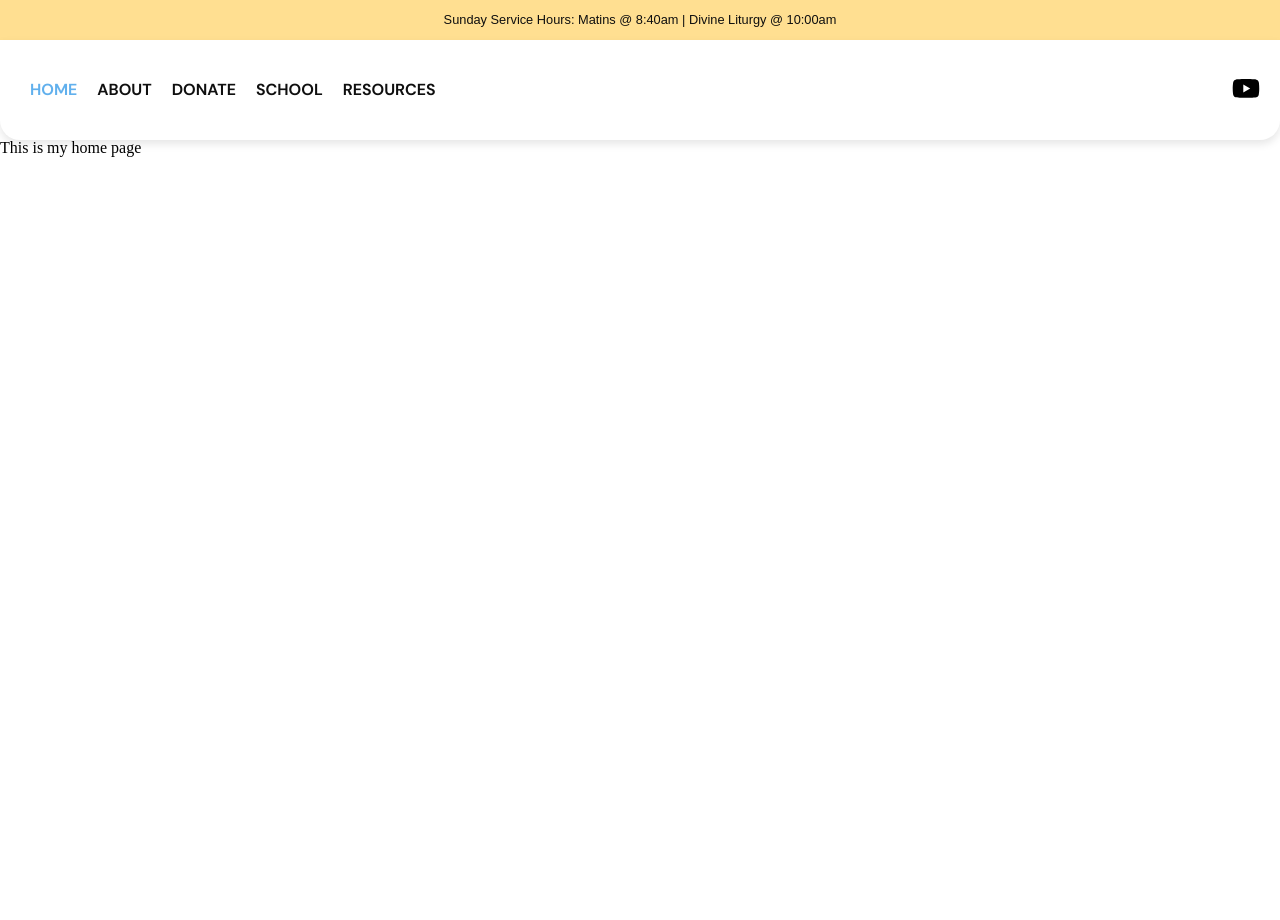
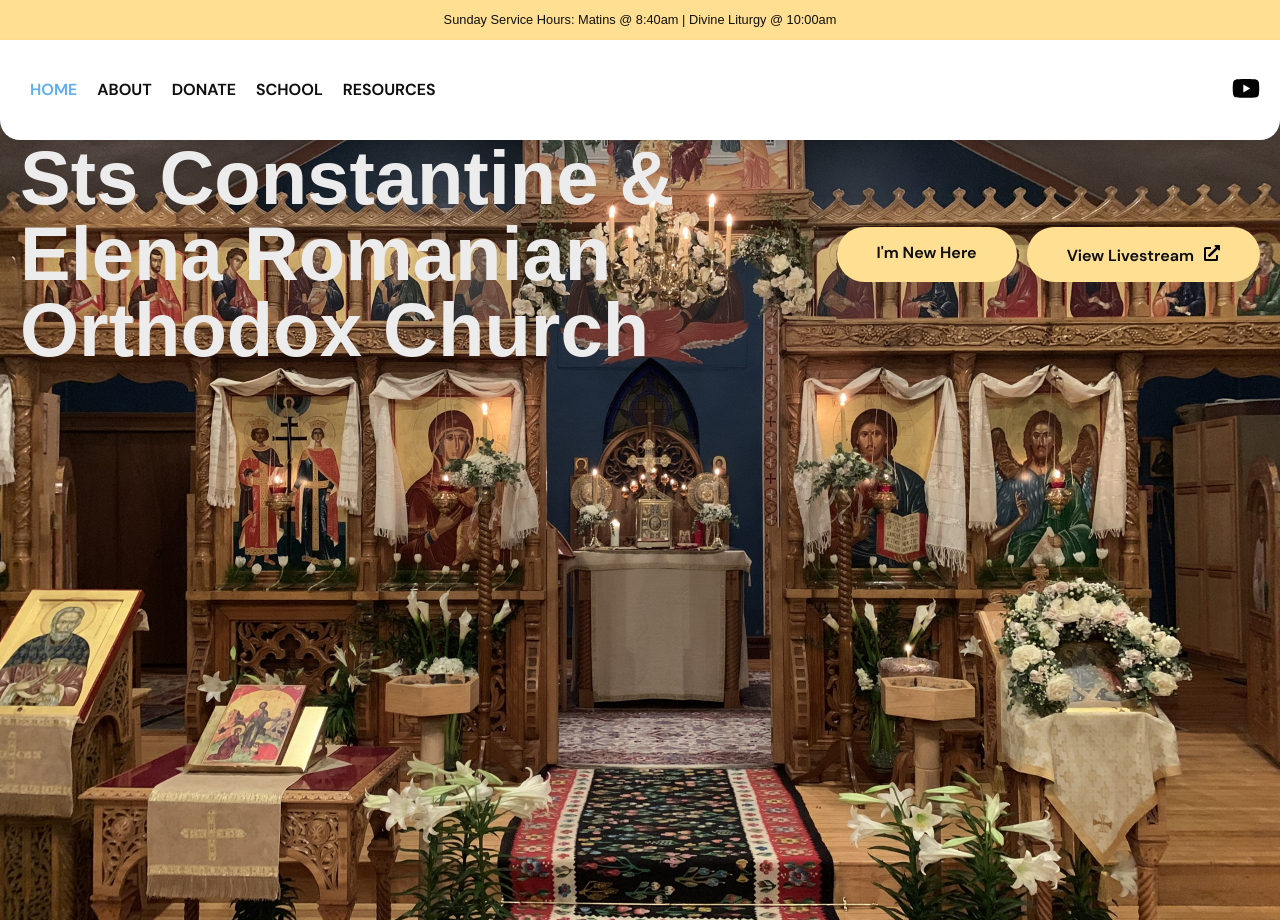
Before and after one commit to cmcculloh/stscande, a SvelteKit app: page / in a window 1280 px wide. Before the commit the page ends 800 px from the top, so only its background shows below. Built offline with nearby package versions, Linux system fonts and the light colour scheme; a web font is replaced by a local one.

Commit message:
Working on making the Overlay work nicely with the Header menu

```diff
--- a/src/lib/Header.svelte
+++ b/src/lib/Header.svelte
@@ -52,6 +52,9 @@
 		box-shadow: 0 4px 8px rgba(0, 0, 0, 0.1);
 		padding: 0 20px;
 		font-family: var(--body-font);
+		position: sticky;
+		top: 0;
+		z-index: 1000;
 	}
 	.nav-left,
 	.nav-right {
--- /dev/null
+++ b/src/lib/Overlay.svelte
@@ -0,0 +1,42 @@
+<script lang="ts">
+    let { heading, links } = $props();
+</script>
+
+<section class="overlay">
+    <div class="content">
+        <h1>{heading}</h1>
+        <div class="buttons">
+            {#each links as link}
+                <a class="button accent" href={link.href}>{link.text}{#if link.href.startsWith('http')}<svg aria-hidden="true" viewBox="0 0 512 512" xmlns="http://www.w3.org/2000/svg"><path d="M432,320H400a16,16,0,0,0-16,16V448H64V128H208a16,16,0,0,0,16-16V80a16,16,0,0,0-16-16H48A48,48,0,0,0,0,112V464a48,48,0,0,0,48,48H400a48,48,0,0,0,48-48V336A16,16,0,0,0,432,320ZM488,0h-128c-21.37,0-32.05,25.91-17,41l35.73,35.73L135,320.37a24,24,0,0,0,0,34L157.67,377a24,24,0,0,0,34,0L435.28,133.32,471,169c15,15,41,4.5,41-17V24A24,24,0,0,0,488,0Z"></path></svg>{/if}</a>
+            {/each}
+        </div>
+    </div>
+</section>
+
+<style>
+.overlay {
+    margin-top: -20px;
+    position: relative;
+    width: 100%;
+    height: 100vh;
+    overflow: hidden;
+    background-image: url('/img/home-banner.jpg');
+    background-size: cover;
+    background-position: center;
+    z-index: 0;
+}
+
+.content {
+    display: flex;
+    justify-content: space-between;
+    align-items: center;
+    width: 100%;
+    padding: 20px;
+    box-sizing: border-box;
+}
+
+.buttons {
+    display: flex;
+    gap: 10px;
+}
+</style>
--- a/src/routes/+layout.svelte
+++ b/src/routes/+layout.svelte
@@ -1,7 +1,9 @@
 <script>
-    import Header from '$lib/Header.svelte';
+	import Header from '$lib/Header.svelte';
 </script>
 
 <Header />
 
-<slot />
+<main>
+	<slot />
+</main>
--- a/src/routes/+page.svelte
+++ b/src/routes/+page.svelte
@@ -1 +1,11 @@
-This is my home page
+<script>
+	import Overlay from '$lib/Overlay.svelte';
+</script>
+
+<Overlay
+	heading="Sts Constantine & Elena Romanian Orthodox Church"
+	links={[
+		{ text: "I'm New Here", href: '/about/contact' },
+		{ text: "View Livestream", href: 'https://www.youtube.com/channel/UCHl_paxhbDwNqv2MOZxU2jg' }
+	]}
+/>
--- a/static/theme.css
+++ b/static/theme.css
@@ -1,3 +1,7 @@
+body {
+	font-family: var(--body-font);
+}
+
 a {
 	color: var(--color-secondary);
 	font-weight: var(--font-weight-bold);
@@ -38,3 +42,32 @@
 	width: calc(var(--icon-size, 25px) + 2 * var(--icon-padding, 0.5em));
 	height: calc(var(--icon-size, 25px) + 2 * var(--icon-padding, 0.5em));
 }
+
+h1 {
+	font-size: var(--font-sixe-xxlarge);
+	color: var(--color-alternate);
+	font-family: var(--heading-font);
+    font-weight: var(--font-weight-heavy);
+}
+
+a.button {
+	background-color: var(--color-primary);
+	color: var(--color-background);
+	border-radius: var(--border-radius-m);
+	padding: 18px 40px;
+	font-weight: var(--font-weight-semi-bold);
+	width: max-content;
+	text-decoration: none;
+	align-items: center;
+	justify-content: center;
+}
+
+a.button > svg {
+	width: 16px;
+	margin-left: 10px;
+}
+
+a.button.accent {
+	background-color: var(--color-accent);
+	color: var(--color-secondary);
+}
--- a/static/tokens.css
+++ b/static/tokens.css
@@ -14,9 +14,12 @@
 	--font-size-normal: 1rem;
 	--font-size-medium: 1.2rem;
 	--font-size-large: 1.5rem;
+	--font-size-xlarge: 2rem;
+	--font-sixe-xxlarge: 4.75rem;
 
 	--body-font: 'Dm Sans Local', sans-serif;
 	--fine-print-font: 'Poppins Local', sans-serif;
+	--heading-font: 'Epilogue', sans-serif;
 
 	--icon-size: 20px;
 	--icon-padding: 0.2em;
```
Also changed, not shown: static/img/home-banner.jpg (added).
